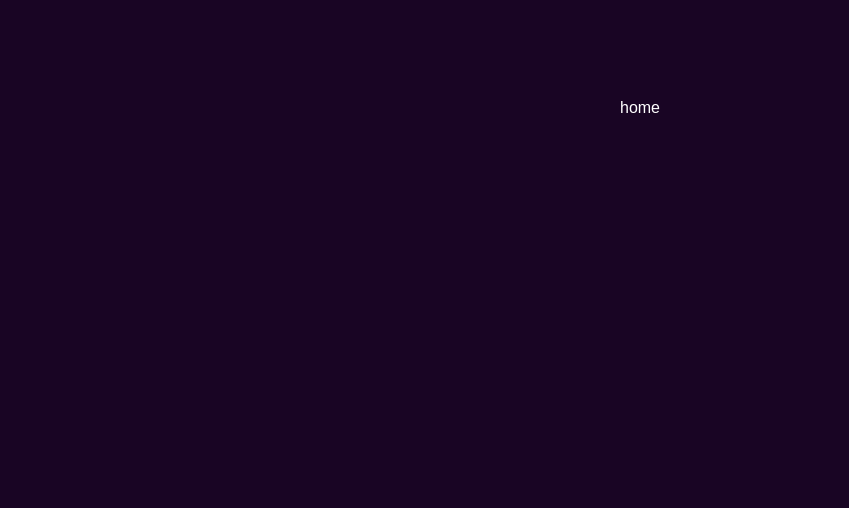
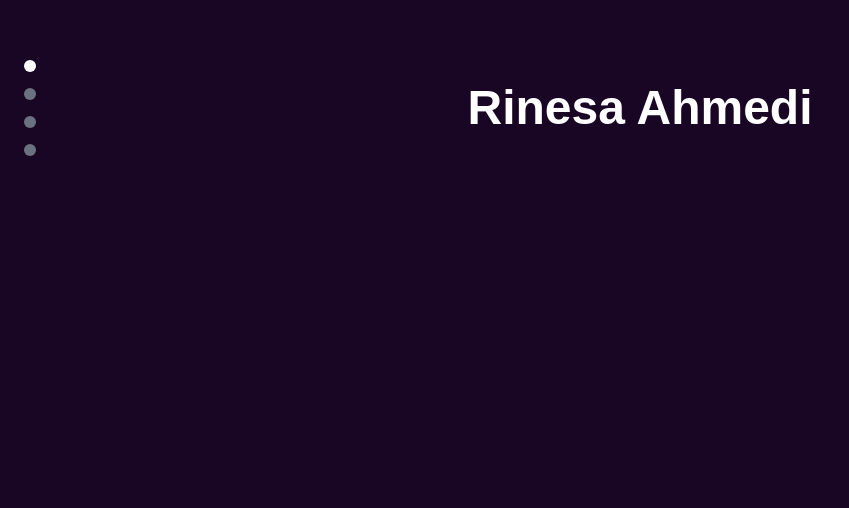
Before and after one commit to rinesaahmedi/my-portofolio, a Next.js app: page / in a window 1280 px wide. Shown: the part 292-800 px from the top of the page, without its empty margins (0-849 px from the left). Built offline with nearby package versions, Linux system fonts and the light colour scheme.

Commit message:
Structured the files and added a SideBar

```diff
--- a/src/app/layout.jsx
+++ b/src/app/layout.jsx
@@ -1,29 +1,14 @@
-import { Geist, Geist_Mono } from "next/font/google";
 import "./globals.css";
 
-const geistSans = Geist({
-  variable: "--font-geist-sans",
-  subsets: ["latin"],
-});
-
-const geistMono = Geist_Mono({
-  variable: "--font-geist-mono",
-  subsets: ["latin"],
-});
-
 export const metadata = {
-  title: "Create Next App",
-  description: "Generated by create next app",
+  title: "Portfolio",
+  description: "My portfolio site",
 };
 
 export default function RootLayout({ children }) {
   return (
     <html lang="en">
-      <body
-        className={`${geistSans.variable} ${geistMono.variable} antialiased`}
-      >
-        {children}
-      </body>
+      <body className="bg-gray-900 text-white">{children}</body>
     </html>
   );
 }
--- a/src/app/page.jsx
+++ b/src/app/page.jsx
@@ -1,7 +1,17 @@
+import Hero from "@/components/sections/Hero";
+import About from "@/components/sections/About";
+import Projects from "@/components/sections/Projects";
+import Contact from "@/components/sections/Contact";
+import SidebarDots from "@/components/SidebarDots";
+
 export default function Home() {
   return (
-    <div className="grid items-center justify-items-center min-h-screen">
-      <main className="flex flex-col">home</main>
-    </div>
+    <main className="relative">
+      <SidebarDots />
+      <Hero id="hero" />
+      <About id="about" />
+      <Projects id="projects" />
+      <Contact id="contact" />
+    </main>
   );
 }
--- /dev/null
+++ b/src/components/Section.jsx
@@ -0,0 +1,10 @@
+export default function Section({ id, children }) {
+  return (
+    <section
+      id={id}
+      className="h-screen flex items-center justify-center scroll-mt-16"
+    >
+      {children}
+    </section>
+  );
+}
--- /dev/null
+++ b/src/components/SidebarDots.jsx
@@ -0,0 +1,40 @@
+"use client";
+import { useEffect, useState } from "react";
+
+const sections = ["hero", "about", "projects", "contact"];
+
+export default function SidebarDots() {
+  const [active, setActive] = useState("hero");
+
+  useEffect(() => {
+    const observer = new IntersectionObserver(
+      (entries) => {
+        entries.forEach((entry) => {
+          if (entry.isIntersecting) setActive(entry.target.id);
+        });
+      },
+      { threshold: 0.6 }
+    );
+
+    sections.forEach((id) => {
+      const el = document.getElementById(id);
+      if (el) observer.observe(el);
+    });
+
+    return () => observer.disconnect();
+  }, []);
+
+  return (
+    <div className="fixed left-6 top-1/2 -translate-y-1/2 flex flex-col gap-4">
+      {sections.map((id) => (
+        <a
+          key={id}
+          href={`#${id}`}
+          className={`w-3 h-3 rounded-full transition-colors ${
+            active === id ? "bg-white" : "bg-gray-500"
+          }`}
+        />
+      ))}
+    </div>
+  );
+}
--- /dev/null
+++ b/src/components/sections/About.jsx
@@ -0,0 +1,11 @@
+import Section from "../Section";
+
+export default function About({ id }) {
+  return (
+    <Section id={id}>
+      <div className="text-center space-y-4">
+        <h2 className="text-4xl font-bold">About Me</h2>
+      </div>
+    </Section>
+  );
+}
--- /dev/null
+++ b/src/components/sections/Contact.jsx
@@ -0,0 +1,11 @@
+import Section from "../Section";
+
+export default function Contact({ id }) {
+  return (
+    <Section id={id}>
+      <div className="text-center space-y-4">
+        <h2 className="text-4xl font-bold">Contact</h2>
+      </div>
+    </Section>
+  );
+}
--- /dev/null
+++ b/src/components/sections/Hero.jsx
@@ -0,0 +1,11 @@
+import Section from "../Section";
+
+export default function Hero({ id }) {
+  return (
+    <Section id={id}>
+      <div className="text-center space-y-4">
+        <h1 className="text-5xl font-bold">Rinesa Ahmedi</h1>
+      </div>
+    </Section>
+  );
+}
--- /dev/null
+++ b/src/components/sections/Projects.jsx
@@ -0,0 +1,11 @@
+import Section from "../Section";
+
+export default function Projects({ id }) {
+  return (
+    <Section id={id}>
+      <div className="text-center space-y-4">
+        <h2 className="text-4xl font-bold">Projects</h2>
+      </div>
+    </Section>
+  );
+}
```
